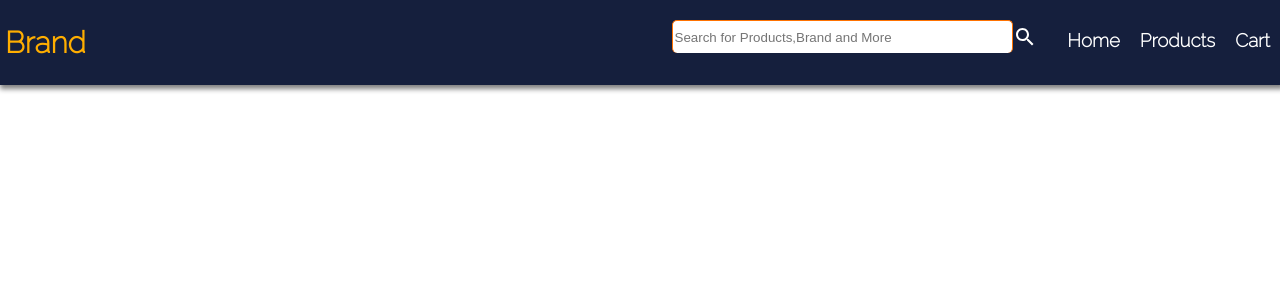
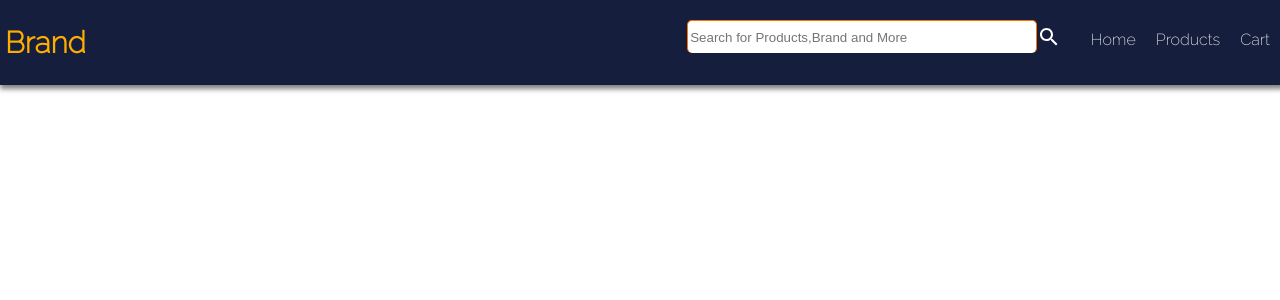
Before and after one commit to arunbanga/E-commerce-Website, a React (Create React App) app: page / in a window 1280 px wide. Shown: the top 300 px of the page. Built offline with nearby package versions, Linux system fonts and the light colour scheme; a web font is replaced by a local one.

Commit message:
navbar btn navlink added

```diff
--- a/src/Components/Navbar.jsx
+++ b/src/Components/Navbar.jsx
@@ -3,7 +3,7 @@ import { Container } from "./Styles/Container.styles";
 import SearchIcon from "@mui/icons-material/Search";
 import { deviceMax } from "../Utilis/Device";
 import styled from "styled-components";
-
+import {NavLink} from 'react-router-dom'
 const Navbar = () => {
   return (
     <>
@@ -45,22 +45,10 @@ const Navbar = () => {
               className="serachbar"
               style={{ marginRight: "20px", marginTop: "25px" }}
             />
-            <div className="nav">
-              <h3 style={{ padding: "10px" }}>
-                <a style={{ textDecoration: "none" }} href="/">
-                  Home
-                </a>
-              </h3>
-              <h3 style={{ padding: "10px" }}>
-                <a style={{ textDecoration: "none" }} href="/products">
-                  Products
-                </a>
-              </h3>
-              <h3 style={{ padding: "10px" }}>
-                <a style={{ textDecoration: "none" }} href="/cart">
-                  Cart
-                </a>
-              </h3>
+            <div className="nav" >
+            <NavLink  style={{padding:'10px',marginTop:'20px', textDecoration:'none'}} to='/'> Home</NavLink>
+            <NavLink  style={{padding:'10px', marginTop:'20px',textDecoration:'none'}} to='/products'> Products</NavLink>
+            <NavLink  style={{padding:'10px', marginTop:'20px', textDecoration:'none'}} to='/cart'> Cart</NavLink>
             </div>
           </Nav>
         </Container>
```
